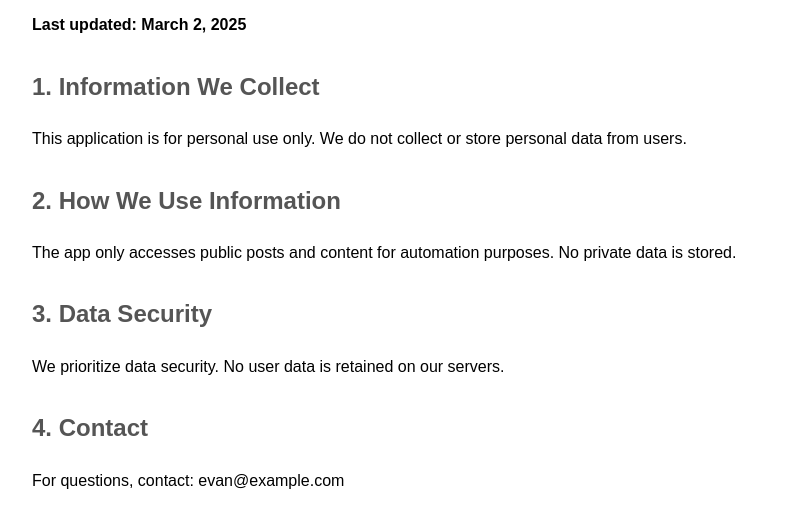
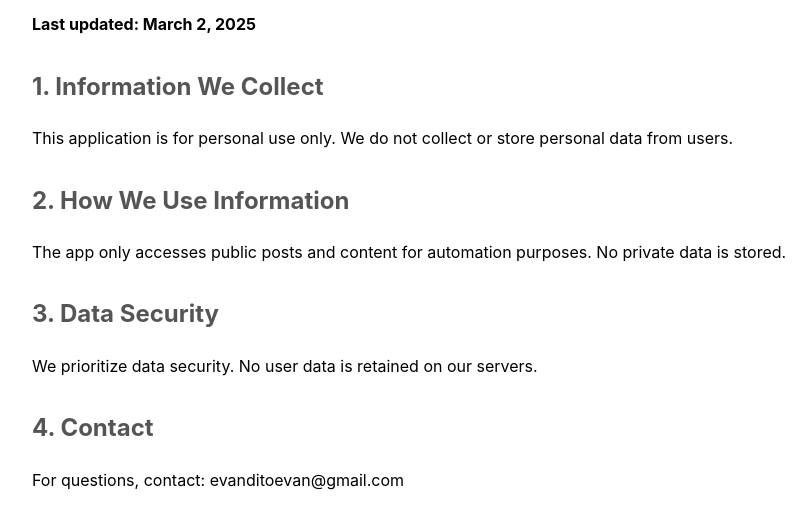
Before and after one commit to evanyudis/threads-privacy-policy, a plain HTML site: page index.html in a window 1280 px wide. Shown: the part 102-632 px from the top of the page, without its empty margins (208-1020 px from the left). Drawn offline with Linux system fonts and the light colour scheme.

Commit message:
Update index.html

```diff
--- a/index.html
+++ b/index.html
@@ -5,7 +5,7 @@
     <meta name="viewport" content="width=device-width, initial-scale=1.0">
     <title>Privacy Policy & Terms</title>
     <style>
-        body { font-family: Arial, sans-serif; max-width: 800px; margin: 0 auto; padding: 20px; line-height: 1.6; }
+        body { font-family: Inter, sans-serif; max-width: 800px; margin: 0 auto; padding: 20px; line-height: 1.6; }
         h1 { color: #333; }
         h2 { color: #555; margin-top: 30px; }
         .section { margin-bottom: 40px; }
@@ -26,7 +26,7 @@
         <p>We prioritize data security. No user data is retained on our servers.</p>
 
         <h2>4. Contact</h2>
-        <p>For questions, contact: evan@example.com</p>
+        <p>For questions, contact: evanditoevan@gmail.com</p>
     </div>
 
     <div class="section">
```
